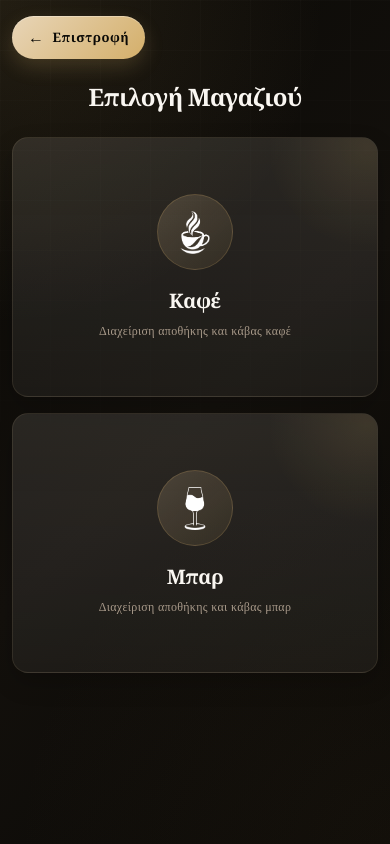
After one commit to yrotsoukali/BarMGR, a Python web app: template templates/settings.html in a window 390 px wide. The commit adds this page. Run offline with Jinja, Linux system fonts and the light colour scheme; the template is opened without the code that fills it, so the values that code supplies are empty.

Commit message:
made the settings and cetralized the homepage

```diff
--- /dev/null
+++ b/static/css/settings.css
@@ -0,0 +1,344 @@
+@import url('https://fonts.googleapis.com/css2?family=Playfair+Display:wght@600;700;800&family=Noto+Serif:wght@400;500;600&family=Noto+Sans:wght@300;400;500;600;700&display=swap&subset=greek,latin');
+
+:root {
+  --bg: #0a0906;
+  --bg-soft: #14110d;
+  --card: rgba(255, 248, 238, 0.06);
+  --card-border: rgba(205, 180, 140, 0.12);
+  --text: #faf7f2;
+  --muted: #a89a8a;
+  --gold: #d4af6a;
+  --gold-soft: #e8c9a0;
+  --sand: #e5d7c3;
+  --dark: #050403;
+  --danger: #c17055;
+  --accent: #f4e4d1;
+  --shadow: 0 25px 50px rgba(0, 0, 0, 0.5);
+  --shadow-sm: 0 10px 25px rgba(0, 0, 0, 0.2);
+}
+
+* {
+  box-sizing: border-box;
+  margin: 0;
+  padding: 0;
+}
+
+body {
+  min-height: 100vh;
+  font-family: "Noto Serif", "Iowan Old Style", Georgia, serif;
+  color: var(--text);
+  background:
+    radial-gradient(circle at top left, rgba(212, 175, 106, 0.12), transparent 35%),
+    radial-gradient(circle at bottom right, rgba(101, 75, 45, 0.1), transparent 40%),
+    linear-gradient(135deg, #0a0906 0%, #13100c 50%, #0a0906 100%);
+  padding: 32px 48px;
+  line-height: 1.6;
+  letter-spacing: 0.3px;
+}
+
+body::before {
+  content: "";
+  position: fixed;
+  inset: 0;
+  pointer-events: none;
+  background-image:
+    linear-gradient(rgba(255, 255, 255, 0.015) 1px, transparent 1px),
+    linear-gradient(90deg, rgba(255, 255, 255, 0.015) 1px, transparent 1px);
+  background-size: 50px 50px;
+  mask-image: linear-gradient(to bottom, black, transparent 80%);
+  z-index: 0;
+}
+
+.settings-header {
+  width: 100%;
+  max-width: 1680px;
+  margin: 0 auto 54px;
+  display: flex;
+  justify-content: flex-start;
+  position: relative;
+  z-index: 10;
+}
+
+.back-link {
+  display: inline-flex;
+  align-items: center;
+  justify-content: center;
+  gap: 8px;
+  color: #0a0906;
+  text-decoration: none;
+  font-weight: 700;
+  font-size: 15px;
+  padding: 14px 24px;
+  border-radius: 999px;
+  background: linear-gradient(135deg, #e8d5b7, #d4af6a);
+  box-shadow: 0 8px 20px rgba(212, 175, 106, 0.2), inset 0 1px 0 rgba(255, 255, 255, 0.3);
+  transition: all 0.3s cubic-bezier(0.23, 1, 0.320, 1);
+  letter-spacing: 0.5px;
+  border: none;
+  cursor: pointer;
+}
+
+.back-icon {
+  display: inline-flex;
+  align-items: center;
+  justify-content: center;
+  font-size: 18px;
+  line-height: 1;
+  transition: transform 0.3s cubic-bezier(0.23, 1, 0.320, 1);
+}
+
+.back-link:hover {
+  transform: translateY(-2px);
+  box-shadow: 0 12px 28px rgba(212, 175, 106, 0.3), inset 0 1px 0 rgba(255, 255, 255, 0.4);
+}
+
+.back-link:hover .back-icon {
+  transform: translateX(-3px);
+}
+
+.back-link:active {
+  transform: translateY(0);
+}
+
+.settings-page {
+  width: 100%;
+  max-width: 1680px;
+  margin: 0 auto;
+  position: relative;
+  z-index: 5;
+}
+
+.settings-page h1 {
+  font-size: clamp(34px, 3.4vw, 54px);
+  line-height: 1.1;
+  letter-spacing: -0.025em;
+  font-family: "Playfair Display", Georgia, serif;
+  font-weight: 700;
+  color: var(--text);
+  margin-bottom: 64px;
+  text-align: center;
+  animation: fadeInUp 0.8s ease-out;
+}
+
+@keyframes fadeInUp {
+  from {
+    opacity: 0;
+    transform: translateY(20px);
+  }
+  to {
+    opacity: 1;
+    transform: translateY(0);
+  }
+}
+
+.shop-grid {
+  display: grid;
+  grid-template-columns: repeat(2, minmax(0, 1fr));
+  gap: 44px;
+  width: 100%;
+  align-items: stretch;
+  animation: fadeInStagger 0.8s ease-out 0.2s both;
+}
+
+@keyframes fadeInStagger {
+  from {
+    opacity: 0;
+    transform: translateY(30px);
+  }
+  to {
+    opacity: 1;
+    transform: translateY(0);
+  }
+}
+
+.shop-card {
+  position: relative;
+  min-height: 430px;
+  padding: 56px 42px;
+  overflow: hidden;
+  border: 1px solid var(--card-border);
+  border-radius: 28px;
+  background:
+    linear-gradient(180deg, rgba(255, 248, 238, 0.08), rgba(255, 248, 238, 0.02)),
+    rgba(255, 255, 255, 0.032);
+  box-shadow: var(--shadow-sm);
+  backdrop-filter: blur(20px);
+  transition: all 0.4s cubic-bezier(0.23, 1, 0.320, 1);
+  display: flex;
+  flex-direction: column;
+  align-items: center;
+  justify-content: center;
+  text-align: center;
+  text-decoration: none;
+}
+
+.shop-card::before {
+  content: "";
+  position: absolute;
+  width: 200px;
+  height: 200px;
+  right: -90px;
+  top: -90px;
+  border-radius: 50%;
+  background: radial-gradient(circle, rgba(212, 175, 106, 0.12), transparent 70%);
+  transition: all 0.4s ease;
+}
+
+.shop-card:hover {
+  transform: translateY(-8px);
+  border-color: rgba(232, 201, 160, 0.3);
+  background:
+    linear-gradient(180deg, rgba(255, 248, 238, 0.11), rgba(255, 248, 238, 0.04)),
+    rgba(255, 255, 255, 0.04);
+  box-shadow: 0 20px 60px rgba(212, 175, 106, 0.15), var(--shadow-sm);
+}
+
+.shop-card:hover::before {
+  transform: scale(1.2);
+}
+
+.shop-icon {
+  width: 118px;
+  height: 118px;
+  margin: 0 auto 34px;
+  display: flex;
+  align-items: center;
+  justify-content: center;
+  border-radius: 50%;
+  background: linear-gradient(135deg, rgba(232, 201, 160, 0.18), rgba(212, 175, 106, 0.09));
+  border: 1px solid rgba(212, 175, 106, 0.22);
+  transition: all 0.3s ease;
+}
+
+.shop-icon img {
+  width: 58%;
+  height: 58%;
+  object-fit: contain;
+}
+
+.shop-card:hover .shop-icon {
+  background: linear-gradient(135deg, rgba(232, 201, 160, 0.15), rgba(212, 175, 106, 0.1));
+  transform: scale(1.05);
+}
+
+.shop-card h2 {
+  font-size: 28px;
+  line-height: 1.2;
+  letter-spacing: -0.02em;
+  font-family: "Playfair Display", Georgia, serif;
+  font-weight: 700;
+  color: var(--text);
+  margin-bottom: 22px;
+}
+
+.shop-card p {
+  max-width: 520px;
+  color: var(--muted);
+  font-size: 16px;
+  line-height: 1.8;
+  font-family: "Noto Serif", serif;
+  flex-grow: 0;
+}
+
+/* Tablet */
+@media (max-width: 1200px) {
+  .shop-grid {
+    grid-template-columns: repeat(2, minmax(0, 1fr));
+    gap: 28px;
+  }
+
+  .shop-card {
+    min-height: 380px;
+    padding: 44px 30px;
+  }
+
+  .settings-page {
+    padding: 0;
+  }
+}
+
+/* Mobile */
+@media (max-width: 768px) {
+  body {
+    padding: 20px 16px;
+  }
+
+  .settings-header {
+    margin-bottom: 32px;
+  }
+
+  .settings-page h1 {
+    font-size: clamp(28px, 6vw, 40px);
+    margin-bottom: 36px;
+  }
+
+  .shop-grid {
+    grid-template-columns: 1fr;
+    gap: 20px;
+  }
+
+  .shop-card {
+    min-height: 300px;
+    padding: 32px 24px;
+    border-radius: 18px;
+  }
+
+  .shop-icon {
+    width: 88px;
+    height: 88px;
+    margin-bottom: 22px;
+  }
+}
+
+/* Small Mobile */
+@media (max-width: 480px) {
+  body {
+    padding: 16px 12px;
+  }
+
+  .settings-header {
+    margin-bottom: 24px;
+  }
+
+  .back-link {
+    padding: 11px 16px;
+    font-size: 13px;
+  }
+
+  .back-icon {
+    font-size: 16px;
+  }
+
+  .settings-page h1 {
+    font-size: clamp(24px, 5.5vw, 32px);
+    margin-bottom: 28px;
+  }
+
+  .shop-grid {
+    grid-template-columns: 1fr;
+    gap: 16px;
+  }
+
+  .shop-card {
+    padding: 26px 18px;
+    border-radius: 16px;
+    min-height: 260px;
+  }
+
+  .shop-icon {
+    width: 76px;
+    height: 76px;
+    margin-bottom: 18px;
+    border-radius: 50%;
+  }
+
+  .shop-card h2 {
+    font-size: 20px;
+    margin-bottom: 10px;
+  }
+
+  .shop-card p {
+    font-size: 12px;
+    line-height: 1.5;
+  }
+}
--- /dev/null
+++ b/templates/settings.html
@@ -0,0 +1,69 @@
+<!DOCTYPE html>
+<html lang="el">
+<head>
+  <meta charset="UTF-8" />
+  <meta name="viewport" content="width=device-width, initial-scale=1.0, viewport-fit=cover" />
+  <meta name="description" content="BarMGR Settings - Configure your bar management system with shop selection and settings." />
+  <meta name="theme-color" content="#0a0906" />
+  <meta name="apple-mobile-web-app-capable" content="yes" />
+  <meta name="apple-mobile-web-app-status-bar-style" content="black-translucent" />
+  <title>Ρυθμίσεις | BarMGR</title>
+
+  <link rel="stylesheet" href="../static/css/settings.css">
+</head>
+
+<body>
+
+  <header class="settings-header">
+    <a href="../index.html" class="back-link">
+      <span class="back-icon">←</span>
+      <span>Επιστροφή</span>
+    </a>
+  </header>
+
+  <main class="settings-page">
+
+    <h1>Επιλογή Μαγαζιού</h1>
+
+    <section class="shop-grid">
+
+      <a href="#" class="shop-card">
+
+        <div class="shop-icon">
+          <img
+            src="../icons/coffee.png"
+            alt="Coffee Icon"
+          >
+        </div>
+
+        <h2>Καφέ</h2>
+
+        <p>
+          Διαχείριση αποθήκης και κάβας καφέ
+        </p>
+
+      </a>
+
+      <a href="#" class="shop-card">
+
+        <div class="shop-icon">
+          <img
+            src="../icons/wine.png"
+            alt="Wine Icon"
+          >
+        </div>
+
+        <h2>Μπαρ</h2>
+
+        <p>
+          Διαχείριση αποθήκης και κάβας μπαρ
+        </p>
+
+      </a>
+
+    </section>
+
+  </main>
+
+</body>
+</html>
```
Also changed, not shown: index.html (+1 -9 lines), static/index.css (+73 -97 lines), icons/coffee.png (added), icons/wine.png (added), 2 other files.
